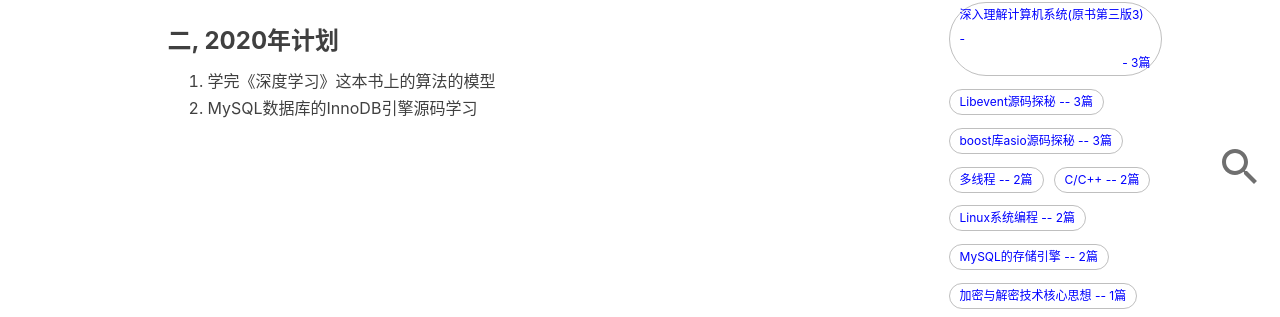
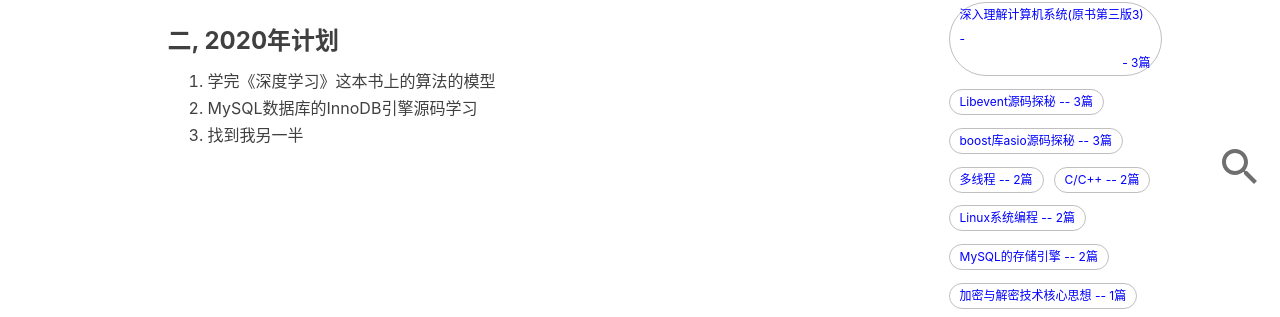
Before and after one commit to chensongpoixs/chensongpoixs.github.io, a Jekyll site: the page built from plan.html, in a window 1280 px wide. Shown: the part 679-996 px from the top of the page. Built offline with Jekyll 4.4.1, drawn with Linux system fonts in a browser that asks for light colours; nearby versions of some CDN libraries; comment, search, counter and statistics services are not loaded.

```diff
--- a/_includes/plan/zh.md
+++ b/_includes/plan/zh.md
@@ -9,3 +9,4 @@
 
 1. 学完《深度学习》这本书上的算法的模型
 2. MySQL数据库的InnoDB引擎源码学习
+3. 找到我另一半
```
Also changed, not shown: _includes/plan/en.md (+1 -0 lines).
